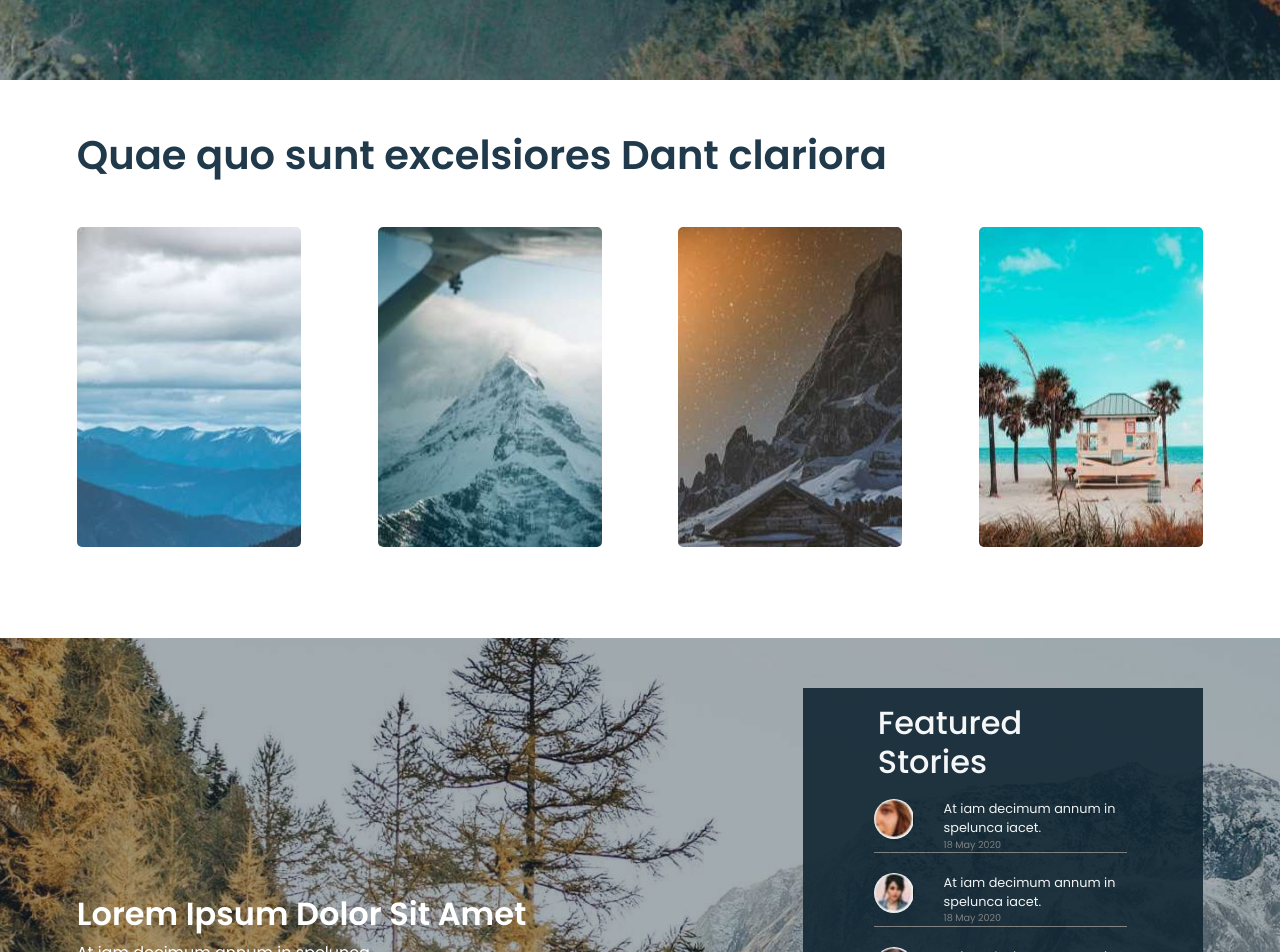
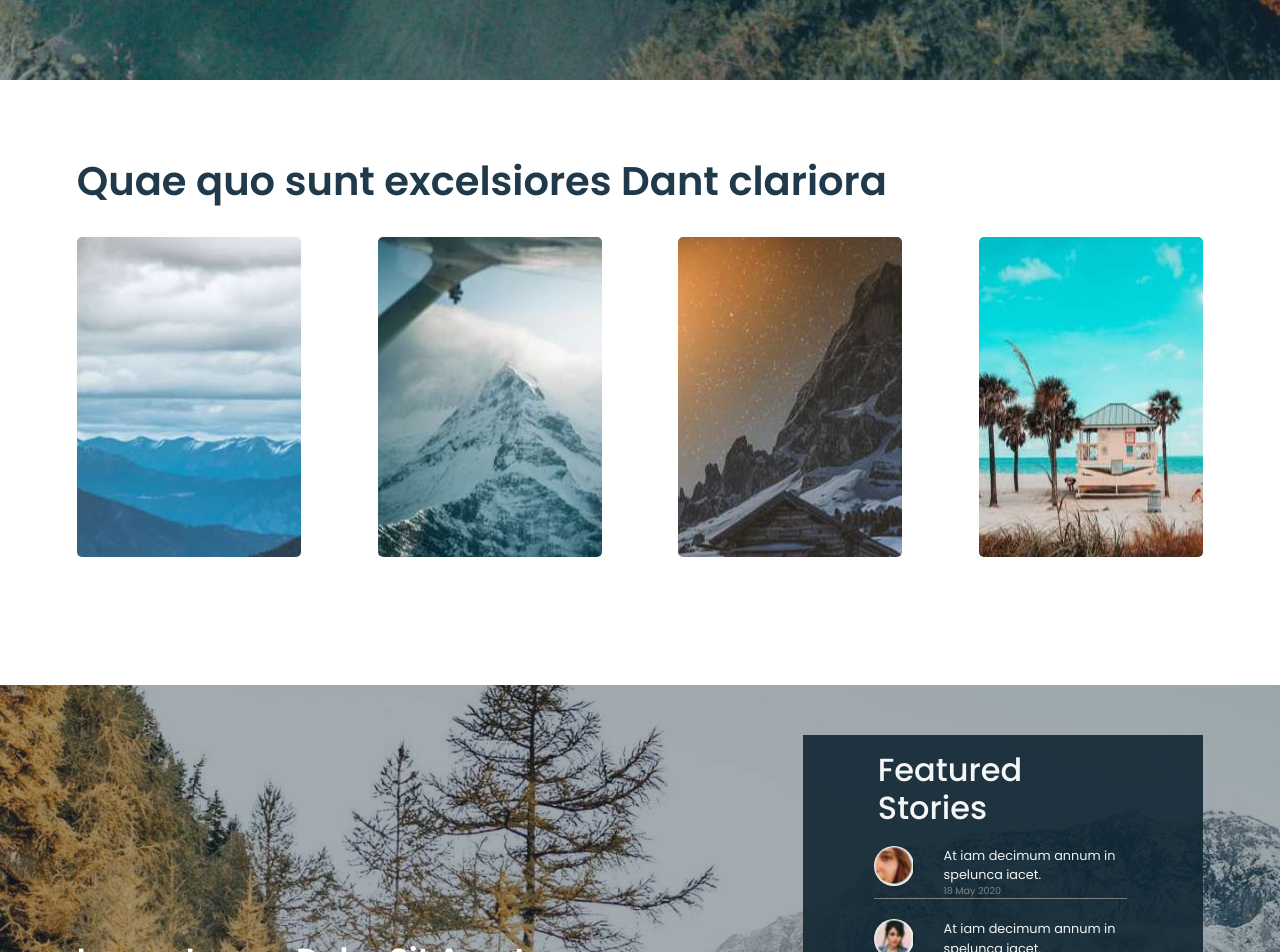
Before and after one commit to akhilalekha/lpmodel, a React (Create React App) app: page / in a window 1280 px wide. Shown: the part 800-1752 px from the top of the page. Built offline with nearby package versions, Linux system fonts and the light colour scheme.

Commit message:
fix the height issue on images section and add parallax to the third section

```diff
--- a/src/components/Images.css
+++ b/src/components/Images.css
@@ -1,23 +1,26 @@
 .Images {
 	padding: 0 6%;
-	margin: 4% 0;
+	margin: 6% 0;
+	max-height: 150vh;
 }
 .imgTitle {
 	color: var(--dark-teal);
 	font-weight: 600;
 }
 .imagesBox {
-	height: 25rem;
 	display: flex;
 	flex-wrap: wrap;
 	justify-content: space-between;
 	align-items: center;
+	margin: 2rem 0;
 }
 
 .image {
 	width: 14rem;
 	height: 20rem;
 	border-radius: 5px;
+	position: relative;
+	object-fit: cover;
 }
 .img1 {
 	background-image: url("../images/bluemountain.jpg");
@@ -59,6 +62,7 @@
 
 .image:hover p {
 	transform: scale(1);
+	cursor: pointer;
 }
 
 /******* media queries ********/
--- a/src/components/Third.css
+++ b/src/components/Third.css
@@ -8,9 +8,8 @@
 	display: flex;
 	flex-wrap: wrap;
 	justify-content: space-between;
-	position: relative;
-	margin-bottom: 100px;
 	padding: 50px 6%;
+	margin: 10% 0;
 }
 
 .thImg {
@@ -71,9 +70,9 @@
 	color: grey;
 }
 
-@media screen and (max-width: 566px) {
+/* @media screen and (max-width: 566px) {
 	.Third {
 		top: 90vw;
 		margin-bottom: 300px;
 	}
-}
+} */
--- a/src/components/Third.jsx
+++ b/src/components/Third.jsx
@@ -12,7 +12,6 @@ function Third() {
 	return (
 		<div className="Third">
 			<div className="thImg">
-				<div className="thImgOverlay"></div>
 				<h2 className="thImgTitle">Lorem Ipsum Dolor Sit Amet</h2>
 				<div className="thImgdesc">
 					At iam decimum annum in spelunca iacet. Cur tantas regiones barbarorum
```
Also changed, not shown: 1 other file (tests, documents, lock files or other folders).
